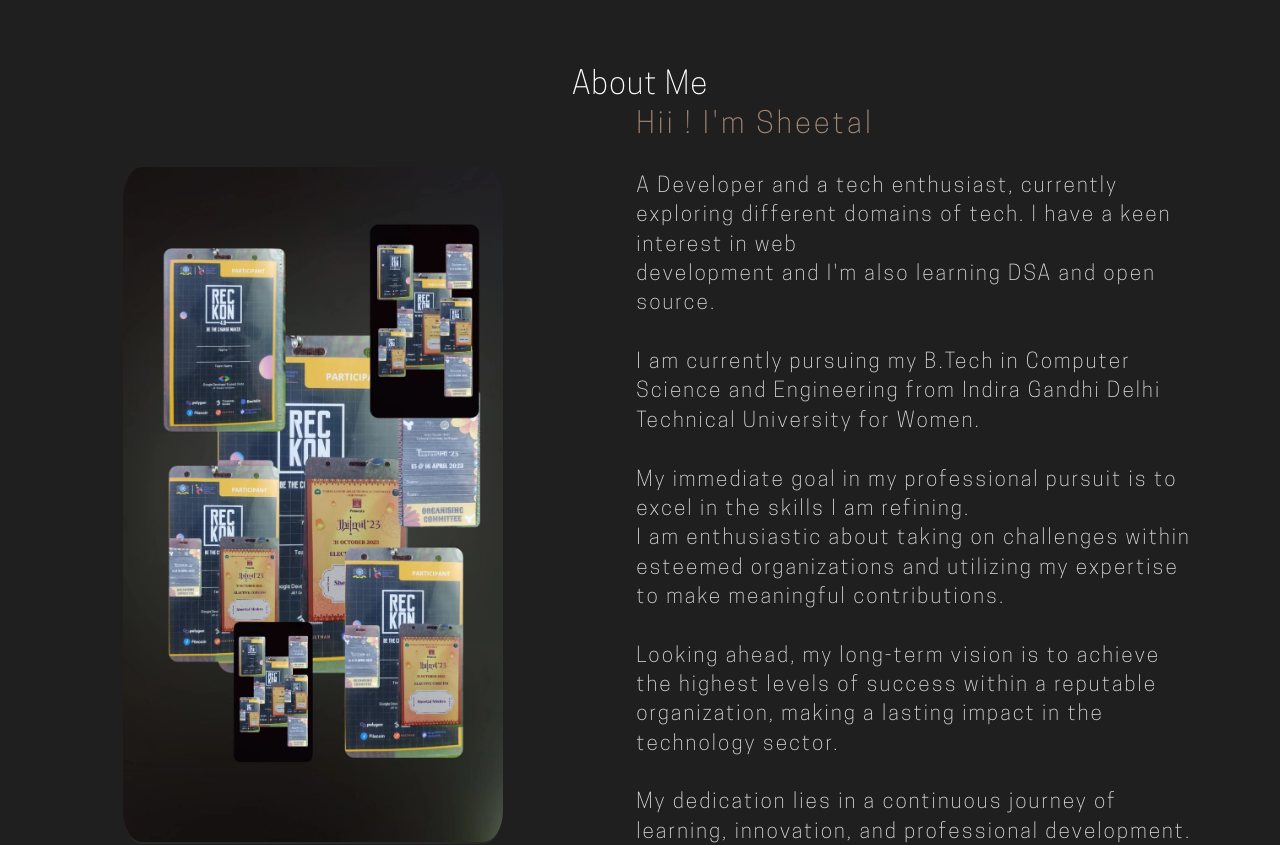
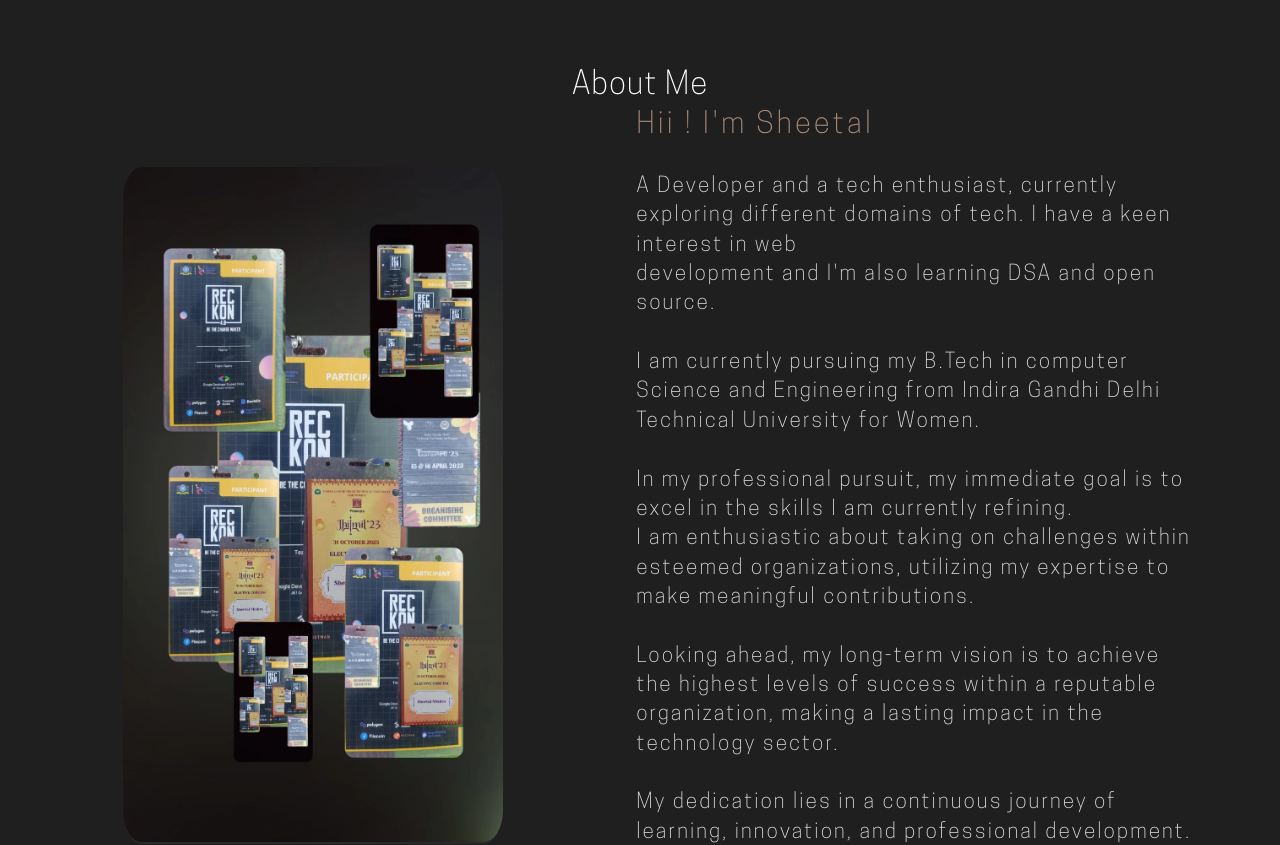
Before and after one commit to Sheetal-05/Personal-Website, a plain HTML site: page index.html in a window 1280 px wide. Shown: the part 818-1663 px from the top of the page. Drawn offline with nearby package versions, Linux system fonts and the light colour scheme; files whose address does not match are found by name.

Commit message:
Add files via upload

```diff
--- a/index.html
+++ b/index.html
@@ -81,7 +81,7 @@
                 </div>
 
                 <div class="container_parrafo-info">
-<!--                     //para -->
+                    <!-- <p data-section="home" data-value="parrafo-info">Estudiante de Estadistica y programación enfocada al Desarrollo Web Frontend. Como persona amante a los diseños intuitivos y estéticamente agradables busco crear proyectos que brinden la mejor experiencia para el usuario.</p> -->
                 </div>
 
                 <div class="container_button">
@@ -104,7 +104,9 @@
                 <a href="https://github.com/Sheetal-05" target="_blank">
                     <img src="./assets/images/icon-github.png" alt="GitHub" class="icon-github">
                 </a>
-
+                <!-- <a href="https://codepen.io/mariasmoUN" target="_blank">
+                    <img src="./assets/images/icon-codepen.png" alt="CodePen" class="icon-CodePen">
+                </a> -->
                 <a href=https://www.instagram.com/sheetall.l target="_blank">
                     <img src="./assets/images/icon-instagram.png" alt="Instagram" class="icon-instagram">
                 </a>
@@ -119,15 +121,15 @@
                 <div class="container_texto-sobreMi">
 
                     <span class="title_sobreMi">Hii ! I'm Sheetal</span>
-                    <!-- all the info detail -->
+                    <!-- all the info detal -->
                     <span class="texto_sobreMi" data-section="sobre-mi" data-value="texto_sobreMi"> A Developer and a tech enthusiast, currently exploring different domains of tech. I have a keen interest in web
                         development and I'm also learning DSA and open source.
 
-                        I am currently pursuing my B.Tech in Computer Science and Engineering from Indira Gandhi Delhi Technical University for Women.
+                        I am currently pursuing my B.Tech in computer Science and Engineering from Indira Gandhi Delhi Technical University for Women.
 
-                        My immediate goal in my professional pursuit is to excel in the skills I am refining.
-                        I am enthusiastic about taking on challenges within esteemed organizations and utilizing my expertise to make meaningful contributions.
-                        <!-- As I step into this journey, I aim to reach the pinnacle of success and establish myself as a distinguished technical engineer. -->
+                        In my professional pursuit, my immediate goal is to excel in the skills I am currently refining.
+                        I am enthusiastic about taking on challenges within esteemed organizations, utilizing my expertise to make meaningful contributions.
+                        <!-- As I step into this journey, my overarching ambition is to reach the pinnacle of success and establish myself as a distinguished technical engineer. -->
                         Looking ahead, my long-term vision is to achieve the highest levels of success within a reputable organization, making a lasting impact in the technology sector.
 
                         My dedication lies in a continuous journey of learning, innovation, and professional development.
@@ -217,14 +219,14 @@
             <img src="./assets/images/puntos.png" alt="Decoración puntos" class="puntos2-proyectos">
 
                 <div class="cards--formacion" data-aos="fade-down" data-aos-easing="linear" data-aos-duration="500">
-                    <img class="logo-sena" src="./assets/images/school2.jpg" >
+                    <img class="logo-sena" src="./assets/images/school2.jpg" alt="Logo - SENA">
                     <div class="container_texto--formacion">
                         <p data-section="formacion" data-value="formacion3">Sarvodaya Kanya Vidyalaya</p>
                         <p>2012 - 20</p>
                     </div>
                 </div>
                 <div class="cards--formacion" data-aos="fade-down" data-aos-easing="linear" data-aos-duration="500">
-                    <img class="logo-sena" src="./assets/images/college1.jpeg" >
+                    <img class="logo-sena" src="./assets/images/college1.jpeg" alt="Logo - SENA">
                     <div class="container_texto--formacion">
                         <p data-section="formacion" data-value="formacion3">Computer Science and Engineering [B.Tech]
                         </p>
@@ -261,7 +263,11 @@
                     </div>
 
                     <div class="container_btn--proyectos">
-
+                        <!-- <a href="#" target="_blank">
+                            <button class="btn_demo">
+                                <img src="./assets/images/icon-demoProyecto.png" alt="Demostración">DEMO
+                            </button>
+                        </a> -->
 
                         <a href="enter the url" target="_blank">
                             <button class="btn_repo">
@@ -288,7 +294,11 @@
                     </div>
 
                     <div class="container_btn--proyectos">
-
+                        <!-- <a href="https://mariasmoun.github.io/Juego-del-Ahorcado/" target="_blank">
+                            <button class="btn_demo">
+                                <img src="./assets/images/icon-demoProyecto.png" alt="Demostración">DEMO
+                            </button>
+                        </a> -->
 
                         <a href="https://github.com/Sheetal-05/SUDOKU-GAME" target="_blank">
                             <button class="btn_repo">
@@ -314,8 +324,19 @@
 
                     </div>
 
+                    <!-- <div class="container_btn--proyectos">
+                        <a href="https://mariasmoun.github.io/Encriptador-de-texto/" target="_blank">
+                            <button class="btn_demo">
+                                <img src="./assets/images/icon-demoProyecto.png" alt="Demostración">DEMO
+                            </button>
+                        </a>
 
-
+                        <a href="https://github.com/mariasmoUN/Encriptador-de-texto" target="_blank">
+                            <button class="btn_repo">
+                                <img src="./assets/images/icon-githubProyecto.png" alt="Repositorio de github">REPO
+                            </button>
+                        </a>
+                    </div> -->
                 </div>
             </div>
         </section>
@@ -422,7 +443,9 @@
                         <a href="https://github.com/Sheetal-05" target="_blank">
                             <img src="./assets/images/icon-github.png" alt="GitHub">
                         </a>
-
+                        <!-- <a href="https://codepen.io/mariasmoUN" target="_blank">
+                            <img src="./assets/images/icon-codepen.png" alt="CodePen" class="icon_codepen--footer">
+                        </a> -->
                         <a href="https://www.instagram.com/sheetall.l" target="_blank">
                             <img src="./assets/images/icon-instagram.png" alt="Instagram"">
                         </a>
@@ -443,10 +466,10 @@
                             </div>
                     </div>
 
-                    <!-- Js -->
+                    <!-- Archivo Js -->
                     <script src="https://unpkg.com/aos@2.3.1/dist/aos.js"></script>
 
-                    <!-- Libraries for Animations -->
+                    <!-- Librería de animaciones -->
                     <script>
                         AOS.init();
                     </script>
```
Also changed, not shown: assets/images/Aarohan logo.png (added), assets/images/about_me.jpg (added), assets/images/about_me1.jpg (added).
